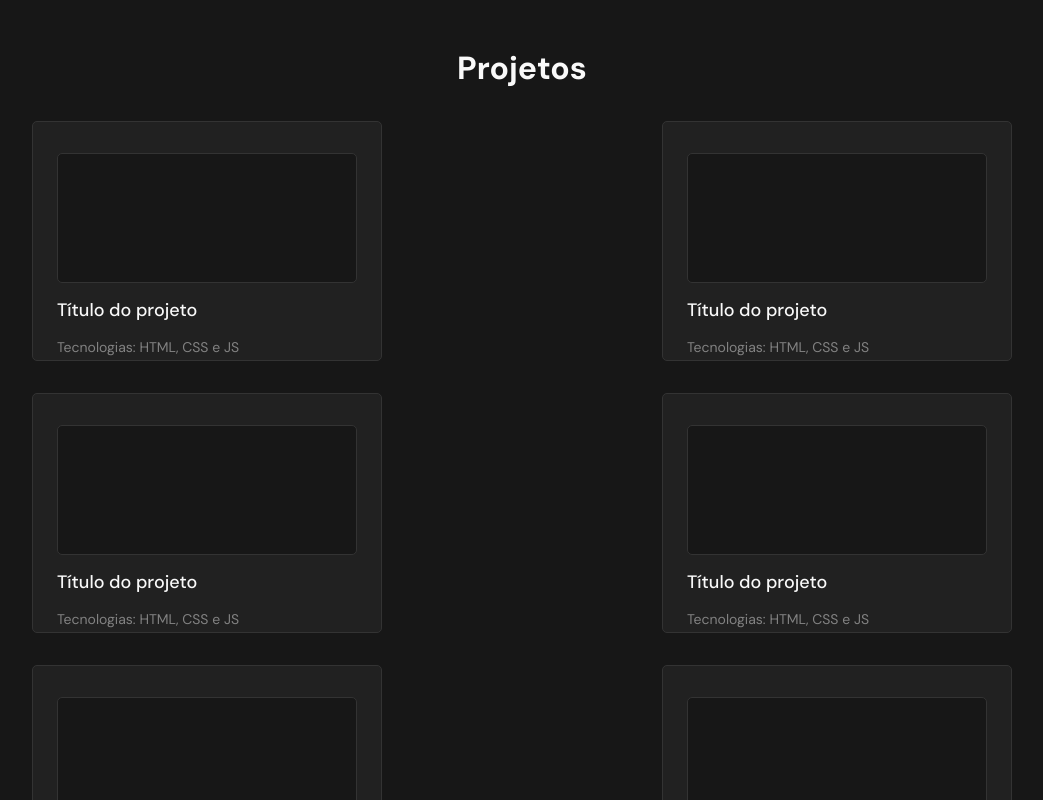
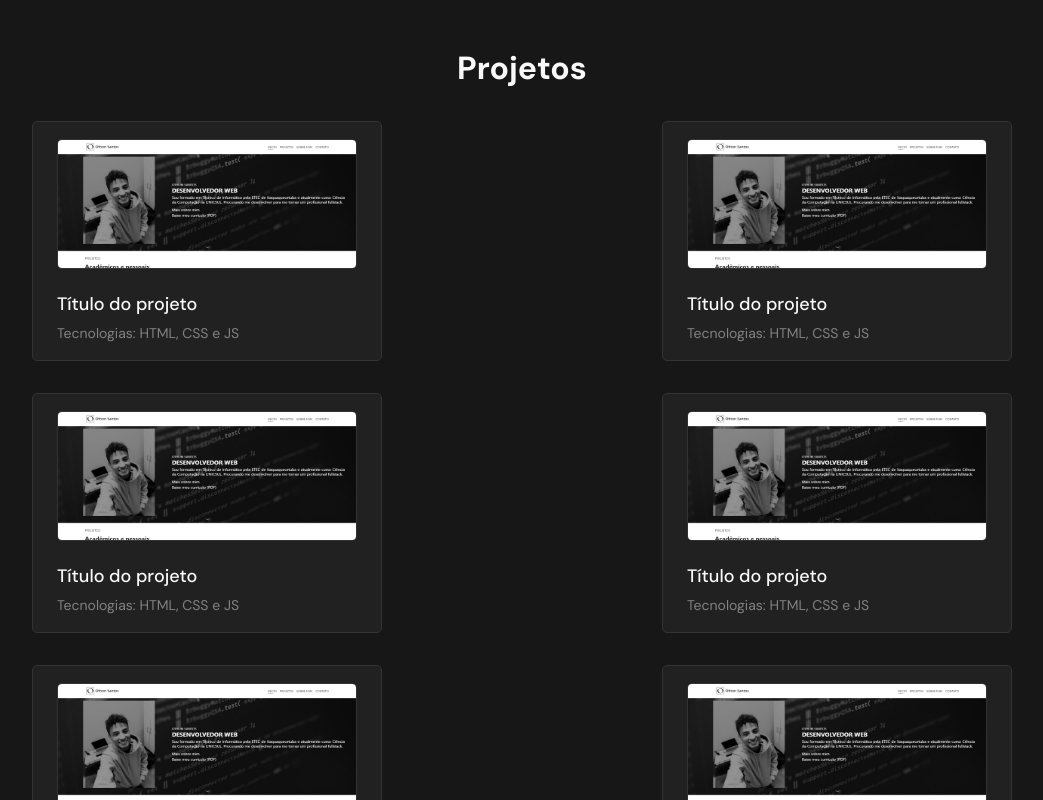
Before and after one commit to Chameleon-Code-Talent/frontend, a React (Vite) app: page /meu-portfolio in a window 1280 px wide. Shown: the part 1140-1940 px from the top of the page, without its empty margins (118-1161 px from the left). Built offline with nearby package versions, Linux system fonts and the light colour scheme.

Commit message:
style: adjusted project card and added an example image

```diff
--- a/src/components/CardProject/cardProject.module.css
+++ b/src/components/CardProject/cardProject.module.css
@@ -11,16 +11,22 @@
 }
 
 .containerImagem {
-  background-color: var(--dark-100);
   width: 18.75rem;
   height: 8.125rem;
   border-radius: 0.313rem;
   border: 0.063rem solid var(--dark-300);
+  position: relative;
+  overflow: hidden;
+}
+
+.image {
+  width: 100%;
+  height: 100%;
+  position: absolute;
 }
 
 .containerTextos {
   width: 18.75rem;
-  height: 2.813rem;
   display: flex;
   flex-direction: column;
   justify-content: flex-start;
@@ -29,8 +35,9 @@
 .titulo {
   font-size: 1.125rem;
   font-weight: 500;
-  line-height: 1.465rem;
   color: var(--white-100);
+  margin-top: 1.438rem;
+  margin-bottom: 0.5rem;
 }
 
 .texto {
--- a/src/components/CardProject/index.jsx
+++ b/src/components/CardProject/index.jsx
@@ -1,12 +1,19 @@
 import styles from "./cardProject.module.css";
+import portfolioCover from "../../assets/portfolio-capa.png";
 
 const CardProject = () => {
   return (
     <div className={styles.container}>
-      <div className={styles.containerImagem}></div>
+      <div className={styles.containerImagem}>
+        <img
+          className={styles.image}
+          src={portfolioCover}
+          alt="imagem exemplo"
+        />
+      </div>
       <div className={styles.containerTextos}>
-        <p className={styles.titulo}>Título do projeto</p>
-        <p className={styles.texto}>Tecnologias: HTML, CSS e JS</p>
+        <h3 className={styles.titulo}>Título do projeto</h3>
+        <span className={styles.texto}>Tecnologias: HTML, CSS e JS</span>
       </div>
     </div>
   );
```
Also changed, not shown: src/assets/portfolio-capa.png (added).
